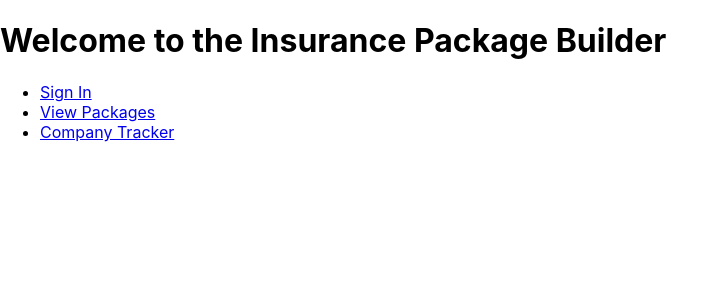
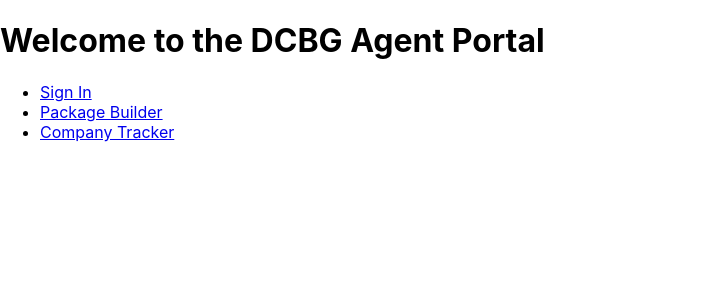
Before and after one commit to ksal44/Package_BuilderComplete, a React (Create React App) app in the folder client/: page / in a window 1280 px wide. Shown: the top 300 px of the page, without its empty margins (0-728 px from the left). Built offline with nearby package versions, Linux system fonts and the light colour scheme; no server answers.

Commit message:
minor language updates

```diff
--- a/client/src/HomePage.js
+++ b/client/src/HomePage.js
@@ -4,11 +4,11 @@ import { Link } from 'react-router-dom';
 function HomePage() {
   return (
     <div>
-      <h1>Welcome to the Insurance Package Builder</h1>
+      <h1>Welcome to the DCBG Agent Portal</h1>
       <nav>
         <ul>
           <li><Link to="/signin">Sign In</Link></li>
-          <li><Link to="/packages">View Packages</Link></li>
+          <li><Link to="/packages">Package Builder</Link></li>
           <li><Link to="/company-tracker">Company Tracker</Link></li>
         </ul>
       </nav>
```
